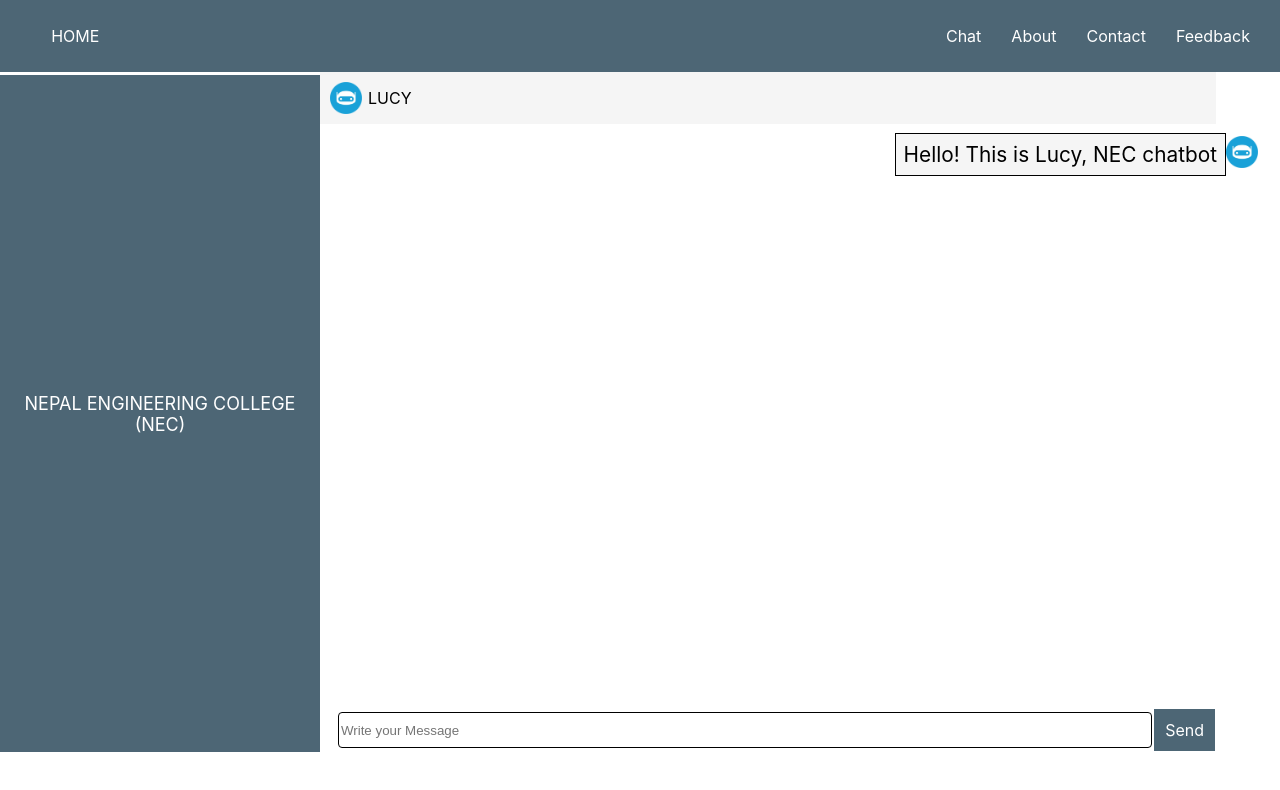
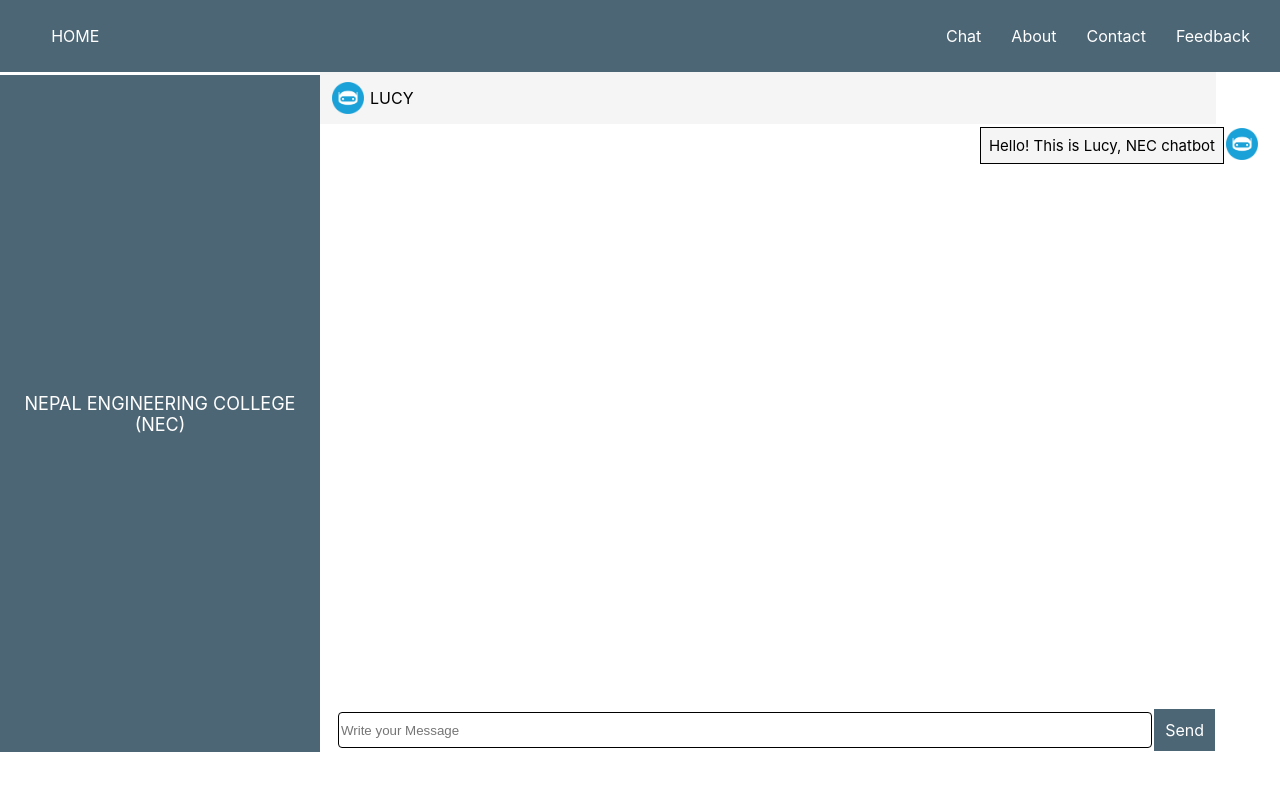
Before and after one commit to surajkarki66/Lucy-Backend, a React (Create React App) app in the folder client/: page /chat in a window 1280 px wide. Shown: the top 790 px of the page. Built offline with nearby package versions, Linux system fonts and the light colour scheme.

Commit message:
Added some styles

```diff
--- a/client/src/components/Chat/ChatMessage/ChatMessage.css
+++ b/client/src/components/Chat/ChatMessage/ChatMessage.css
@@ -9,6 +9,7 @@
 }
 
 .chat--sent--message p {
+  font-size: 15px;
   padding: 0.5rem;
   background-color: whitesmoke;
   border: 1px solid black;
@@ -22,4 +23,5 @@
 .chat--logo {
   width: 2rem;
   padding-right: 6px;
+  padding-left: 2px;
 }
--- a/client/src/pages/ChatPage.tsx
+++ b/client/src/pages/ChatPage.tsx
@@ -1,11 +1,7 @@
 import Chat from "../components/Chat/Chat";
 
 const ChatPage: React.FC = () => {
-  return (
-    <>
-      <Chat />
-    </>
-  );
+  return <Chat />;
 };
 
 export default ChatPage;
```
